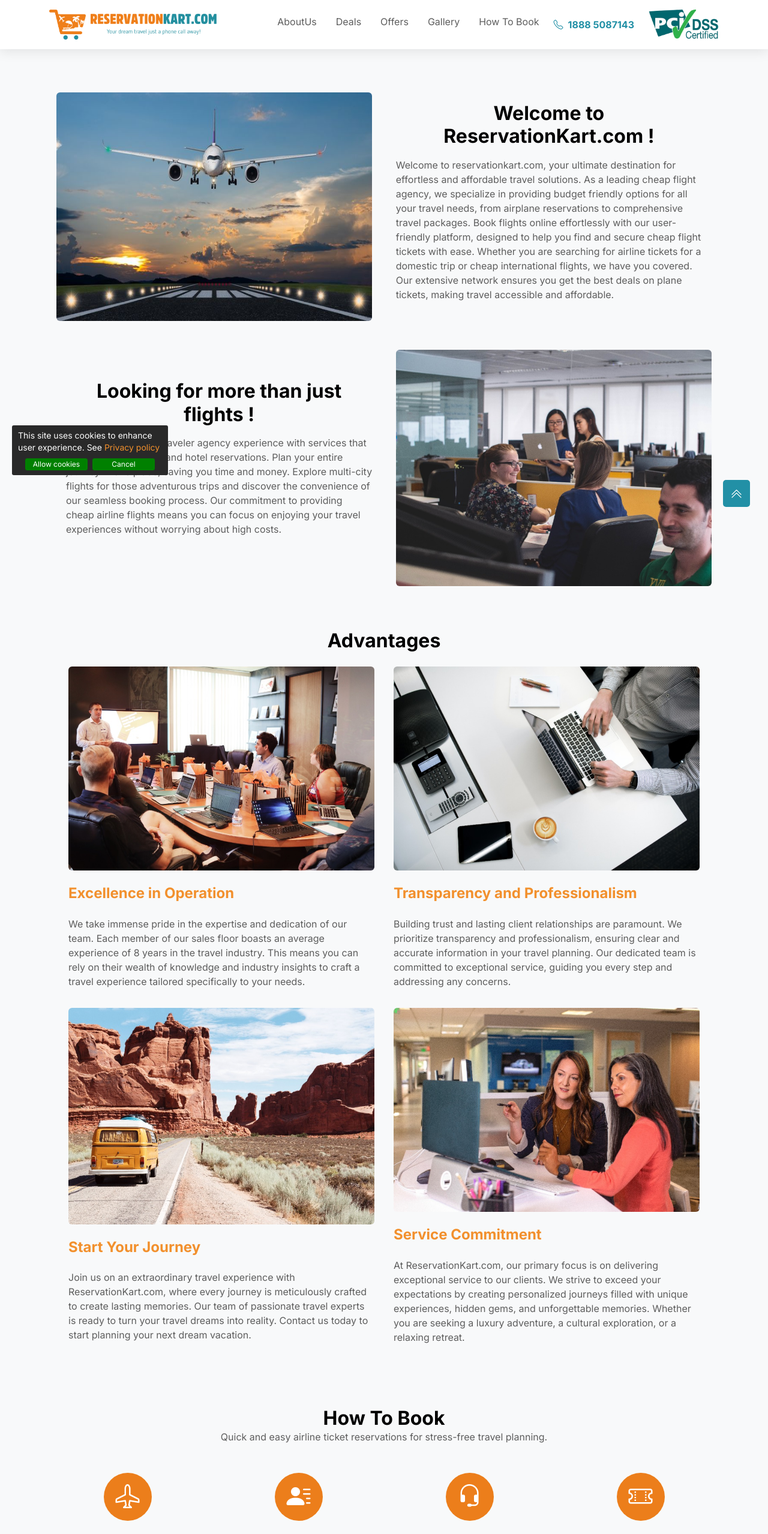
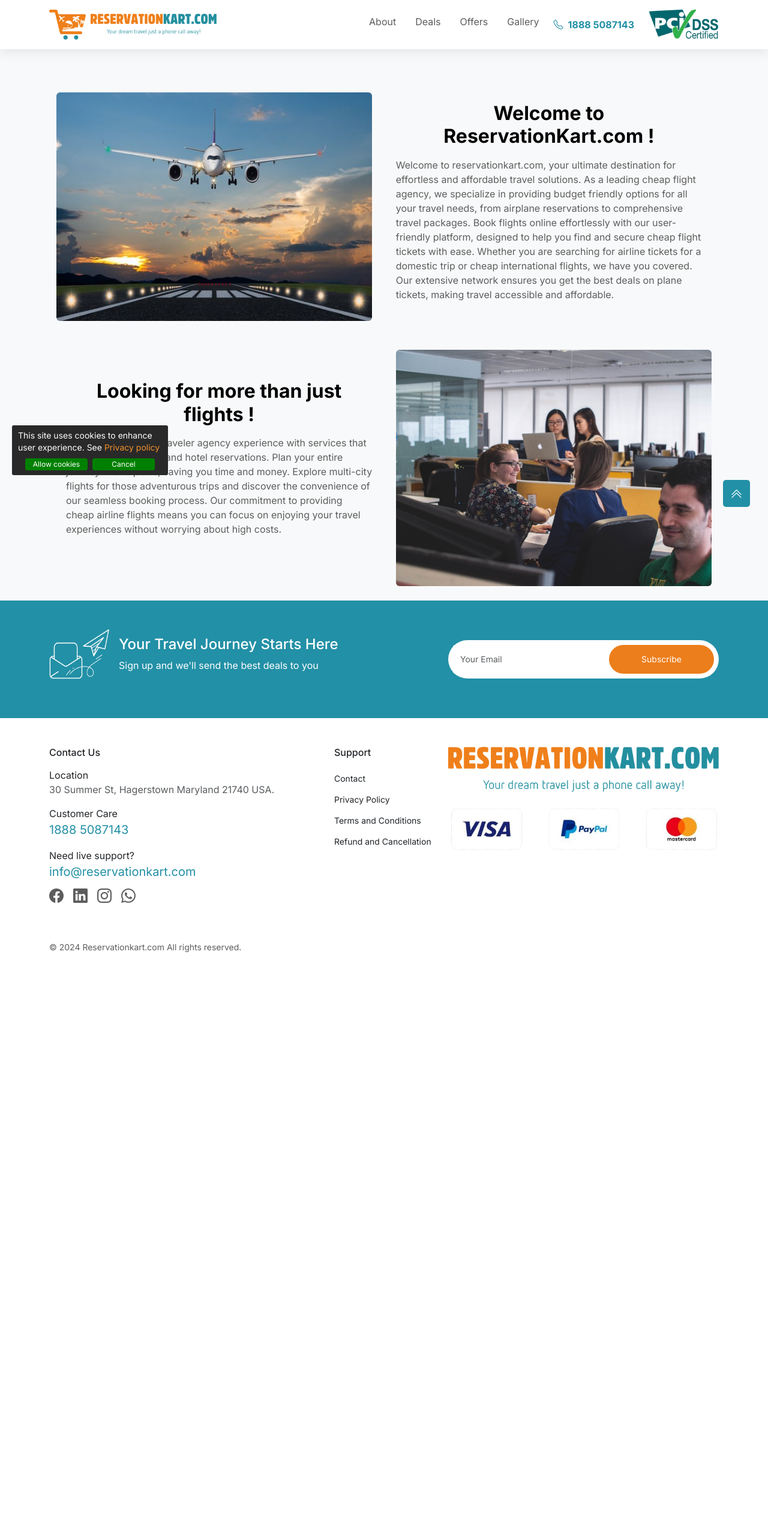
Before and after one commit to Naeema21/airline-site, a Next.js app: page /about-us in a window 1280 px wide. Shown: the top 2557 px of the page at 60% size. After the commit the page ends 1637 px from the top, so only its background shows below. Built offline with nearby package versions, Linux system fonts and the light colour scheme.

Commit message:
code commented

```diff
--- a/src/app/about-us/page.tsx
+++ b/src/app/about-us/page.tsx
@@ -8,6 +8,7 @@
   Advantage3,
   Advantage4,
 } from "../utils/images";
+
 const About = () => {
   return (
     <>
@@ -94,15 +95,17 @@
       </section>
 
       {/* Advantage section */}
-      <section className="py-5 step-container">
+      {/* <section className="py-5 step-container">
         <div className="container">
           <div className="d-flex justify-content-center align-items-center">
             <div className="flex-shrink-0">
               <div className="row">
                 <div className="col-12 text-center mb-4">
                   <h4 className="fs-2 fw-bold theme-text-secondary mb-0">
-                  Advantages
+                    What Sets Us Apart
                   </h4>
+                  <p className="theme-text-accent-one pb-0 pb-md-3 font-weight-normal text-base max-w-440 text-start text-md-left">
+                    Maximize your travel experience with our outstanding advantages.</p>
                 </div>
               </div>
             </div>
@@ -221,11 +224,11 @@
             </div>
           </div>
         </div>
-      </section>
+      </section> */}
 
       {/* how to book */}
 
-      <section className="step-container py-4" id="HowToBook">
+      {/* <section className="step-container py-4" id="steps">
         <div className="container text-center">
           <div className="row">
             <div className="col-12 text-center mb-5">
@@ -239,9 +242,6 @@
             </div>
           </div>
           <div className="row g-4 relative">
-            {/* <svg className="svg-divider absolute" xmlns="http://www.w3.org/2000/svg" width="930" height="50" viewBox="0 0 950 50" fill="none">
-            <path d="M0.5 34.9981C99 50.9984 248 -11.0007 347 27.4986C463 72.6088 583.061 34.7134 629 20.4977C803.5 -33.5004 928.5 45.0006 953 26.5" stroke="#CEA67D" stroke-opacity="0.4" stroke-width="2" stroke-dasharray="9 9"></path>
-          </svg> */}
             <div className="col-12 col-lg-3 step-card">
               <div className="step-icon mx-auto">
                 <i className="bi bi-airplane text-white fs-1"></i>
@@ -276,7 +276,7 @@
             </div>
           </div>
         </div>
-      </section>
+      </section> */}
     </>
   );
 };
--- a/src/app/api/callback/route.js
+++ b/src/app/api/callback/route.js
@@ -15,10 +15,11 @@
         const authResponse = await oauthClient.createToken(parseRedirect);
 
         oauthClient.token =  authResponse?.token?.access_token
-        console.log('authtoen', authResponse?.token?.realmId)
+        console.log('authtoen', authResponse)
+
 
         const response = await oauthClient.makeApiCall({
-            url: `https://sandbox-quickbooks.api.intuit.com/v4/company/${authResponse?.token?.realmId}/query?query=select * from Payment&minorversion=40`,
+            url: `https://sandbox-quickbooks.api.intuit.com//quickbooks/v4/customers/${authResponse?.token?.realmId}/bank-accounts`,
             method: 'GET',
             headers: {
                 'Content-Type': 'application/json'
--- a/src/app/layout/header.tsx
+++ b/src/app/layout/header.tsx
@@ -46,7 +46,7 @@
 
               <li className="nav-item">
                 <Link className="nav-link pe-4 ps-0 ps-lg-5" href="/about-us">
-                  AboutUs
+                  About
                 </Link>
               </li>
               <li className="nav-item">
@@ -66,11 +66,11 @@
                 </Link>
               </li>
 
-              <li className="nav-item">
-                <Link className="nav-link pe-4" href="/about-us#HowToBook">
+              {/* <li className="nav-item">
+                <Link className="nav-link pe-4" href="/about-us#steps">
                   How To Book
                 </Link>
-              </li>
+              </li> */}
 
               <Link
                 href="tel:1888 5087143"
--- a/src/app/page.tsx
+++ b/src/app/page.tsx
@@ -142,7 +142,7 @@
       </section>
 
       {/* destination section */}
-      <section className="destinations" id="holidays">
+      {/* <section className="destinations" id="holidays">
         <div className="container">
           <div className="row">
             <div className="col-12 mb-5">
@@ -164,7 +164,7 @@
                 <li className="nav-item" role="presentation">
                   <button className="nav-link" id="pills-contact-tab" data-bs-toggle="pill" data-bs-target="#pills-contact" type="button" role="tab" aria-controls="pills-contact" aria-selected="false">Places of interest</button>
                 </li>
-              </ul> */}
+              </ul>
               <div className="tab-content mt-3" id="pills-tab2Content">
                 <div
                   className="tab-pane fade show active"
@@ -186,7 +186,7 @@
             </div>
           </div>
         </div>
-      </section>
+      </section> */}
 
       {/* <!-- wonderful experience --> */}
       <section className="experience">
```
